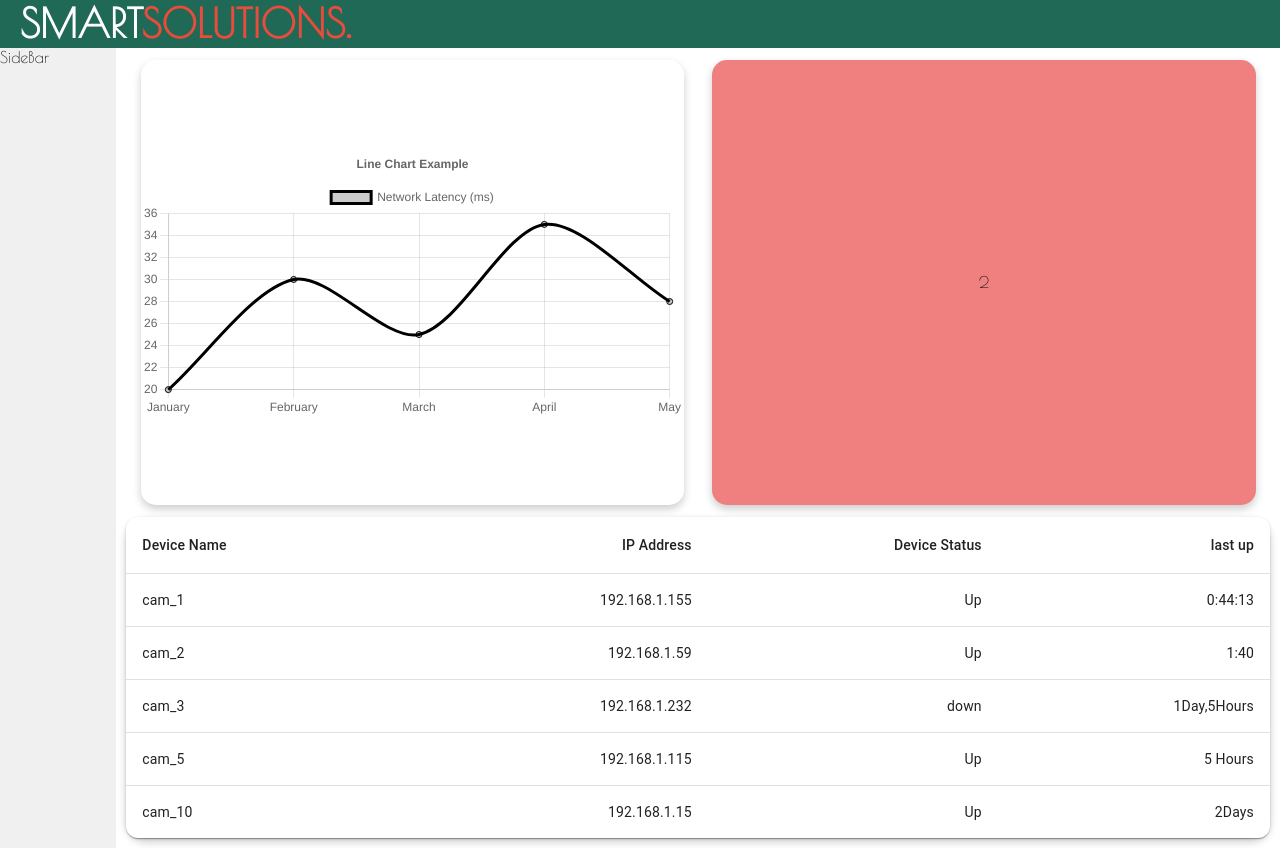
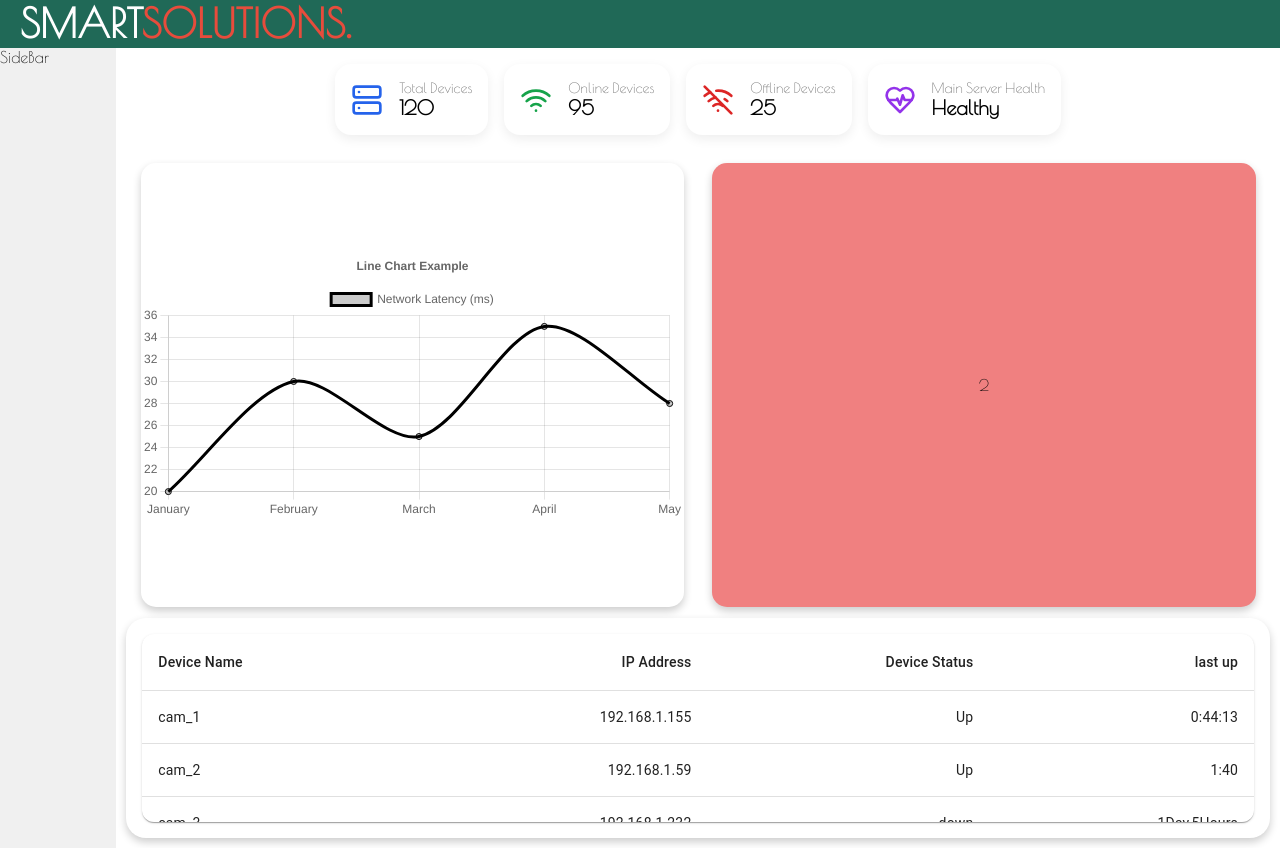
Before and after one commit to mubarkshieb/dashboard, a Next.js app: page / in a window 1280 px wide. Built offline with nearby package versions, Linux system fonts and the light colour scheme; a web font is replaced by a local one.

Commit message:
v1 1.0.2

```diff
--- a/src/Components/DeviceTable/DeviceTable.jsx
+++ b/src/Components/DeviceTable/DeviceTable.jsx
@@ -24,7 +24,7 @@ const DeviceTable = () => {
     return (
         <div className={styles.container}>
             <TableContainer sx={{ borderRadius: 3, overflow: 'hidden' }} component={Paper}>
-                <Table sx={{ minWidth: 500 }} aria-label="simple table">
+                <Table sx={{ minWidth: 550 }} aria-label="simple table">
                     <TableHead>
                         <TableRow>
                             <TableCell>Device Name</TableCell>
--- a/src/Components/DeviceTable/DeviceTable.module.css
+++ b/src/Components/DeviceTable/DeviceTable.module.css
@@ -2,9 +2,12 @@
     display: flex;
     flex-direction: column;
     align-items: center;
-    justify-content: center;
+    justify-content: flex-start;
     width: 100%;
+    max-height: 400px;
+    overflow-y: scroll;
     border-radius: 20px;
     box-shadow: 0 4px 8px rgba(0, 0, 0, 0.2);
     margin-bottom: 10px;
+    padding: 1rem;
 }
--- a/src/Components/MiddleSection/Middlesection.jsx
+++ b/src/Components/MiddleSection/Middlesection.jsx
@@ -2,10 +2,12 @@ import React from 'react';
 import styles from './Middlesection.module.css';
 import DeviceTable from '../DeviceTable/DeviceTable';
 import Charts from '../Charts/Charts';
+import StatusCard from '../StatuCards/StatusCard';
 
 const Middlesection = () => {
     return (
         <div className={styles.containter}>
+            <StatusCard />
             <Charts />
             <DeviceTable />
         </div>
--- /dev/null
+++ b/src/Components/StatuCards/Status.module.css
@@ -0,0 +1,50 @@
+.grid {
+    display: flex;
+    flex-direction: row;
+    justify-content: space-between;
+    gap: 1rem;
+    padding: 1rem;
+}
+
+.card {
+    display: flex;
+    align-items: center;
+    gap: 1rem;
+    background-color: #ffffff;
+    border-radius: 1rem;
+    box-shadow: 0 4px 12px rgba(0, 0, 0, 0.07);
+    padding: 1rem;
+}
+
+.icon {
+    width: 32px;
+    height: 32px;
+}
+
+.label {
+    font-size: 0.875rem;
+    color: #666666;
+    margin: 0;
+}
+
+.value {
+    font-size: 1.25rem;
+    font-weight: bold;
+    margin: 0;
+}
+
+.blue {
+    color: #2563eb;
+}
+
+.green {
+    color: #16a34a;
+}
+
+.red {
+    color: #dc2626;
+}
+
+.purple {
+    color: #9333ea;
+}
--- /dev/null
+++ b/src/Components/StatuCards/StatusCard.jsx
@@ -0,0 +1,48 @@
+import React from "react";
+import styles from "./Status.module.css";
+import { HeartPulse, Server, Wifi, WifiOff } from "lucide-react";
+
+export default function StatusCard() {
+    const stats = {
+        total: 120,
+        online: 95,
+        offline: 25,
+        serverHealth: "Healthy",
+    };
+
+    return (
+        <div className={styles.grid}>
+            <div className={styles.card}>
+                <Server className={`${styles.icon} ${styles.blue}`} />
+                <div>
+                    <p className={styles.label}>Total Devices</p>
+                    <p className={styles.value}>{stats.total}</p>
+                </div>
+            </div>
+
+            <div className={styles.card}>
+                <Wifi className={`${styles.icon} ${styles.green}`} />
+                <div>
+                    <p className={styles.label}>Online Devices</p>
+                    <p className={styles.value}>{stats.online}</p>
+                </div>
+            </div>
+
+            <div className={styles.card}>
+                <WifiOff className={`${styles.icon} ${styles.red}`} />
+                <div>
+                    <p className={styles.label}>Offline Devices</p>
+                    <p className={styles.value}>{stats.offline}</p>
+                </div>
+            </div>
+
+            <div className={styles.card}>
+                <HeartPulse className={`${styles.icon} ${styles.purple}`} />
+                <div>
+                    <p className={styles.label}>Main Server Health</p>
+                    <p className={styles.value}>{stats.serverHealth}</p>
+                </div>
+            </div>
+        </div>
+    );
+}
```
